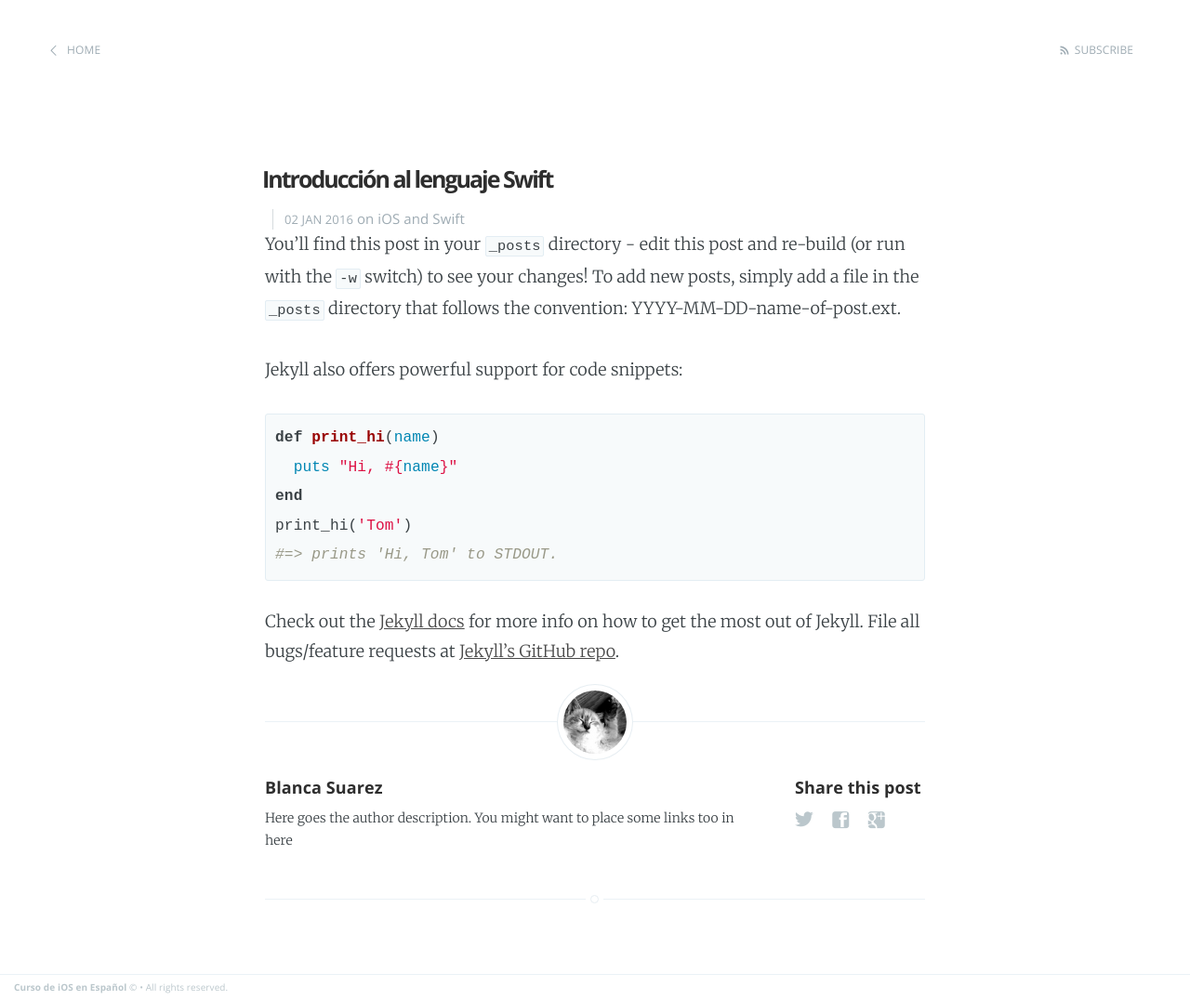
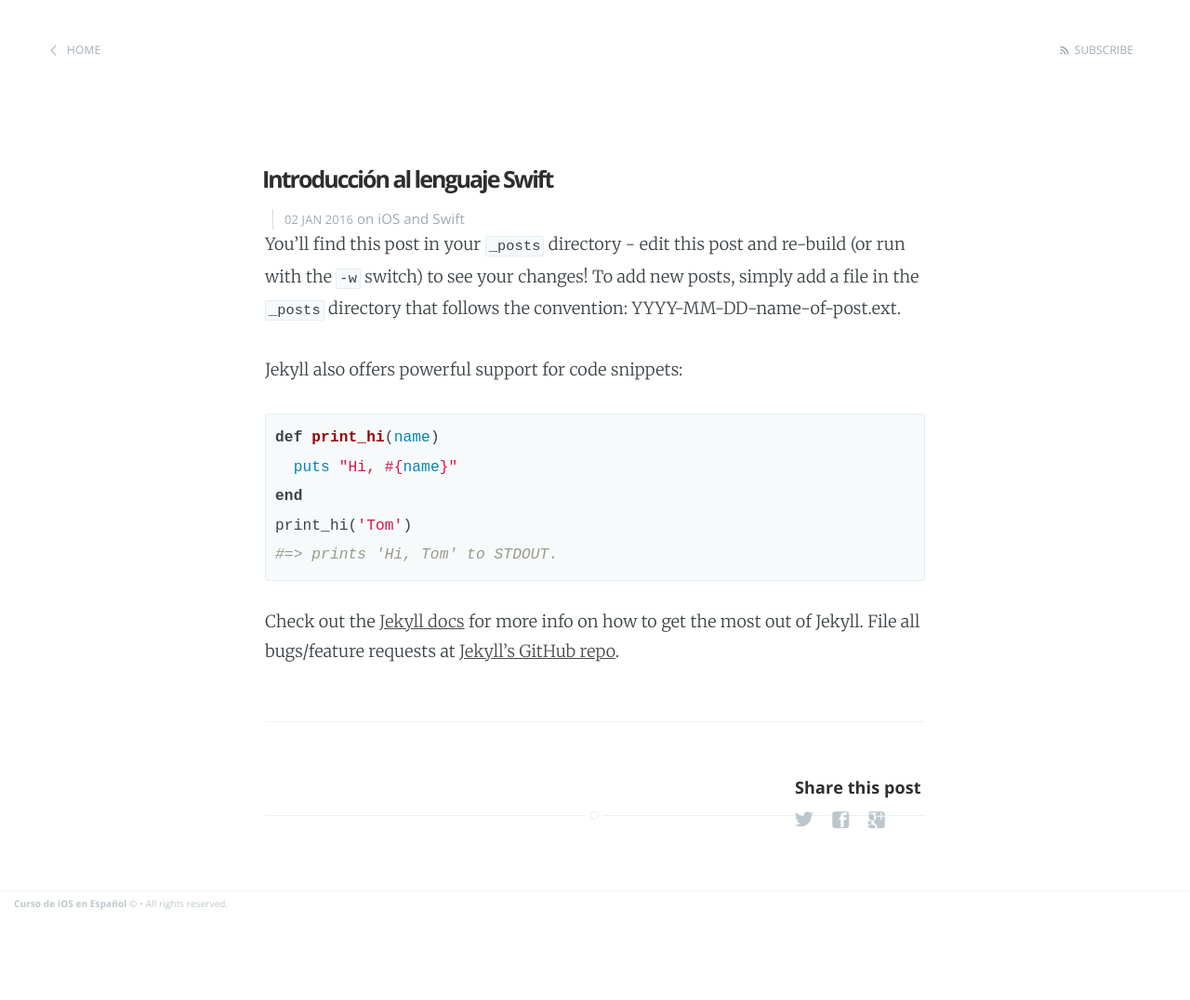
Before and after one commit to cursodeios/cursodeios.github.io, a Jekyll site: the page built from _posts/2016-01-02-introduccion-a-swift.markdown, in a window 1280 px wide. Shown: the whole page at 93% size. Built offline with Jekyll 4.4.1, drawn with Linux system fonts in a browser that asks for light colours; after the commit the page ends 987 px from its top, so only the background shows below that.

Commit message:
Remove author description in posts.

```diff
--- a/_layouts/post.html
+++ b/_layouts/post.html
@@ -62,20 +62,18 @@
 
         <footer class="post-footer">
             <!-- If we want to display author's name and bio -->
-            {% if site.author %}
+            <!-- {% if site.author %}
                 <figure class="author-image">
                     <a class="img" href="{{ site.baseurl }}" style="background-image: url(/assets/images/profile.png)">
                     <span class="hidden">{{site.author}}'s Picture</span></a>
                 </figure>
                 <section class="author">
-                    <!-- Author Name -->
                     <h4> {{ site.author }} </h4>
-                    <!-- Author Bio -->
                     <p>
                         Here goes the author description. You might want to place some links too in here
                     </p>
                 </section>
-            {% endif %}
+            {% endif %} -->
 
             <!-- Share links section -->
             {% include share.html %}
```
Also changed, not shown: about.md (+1 -1 lines), 4 other files.
